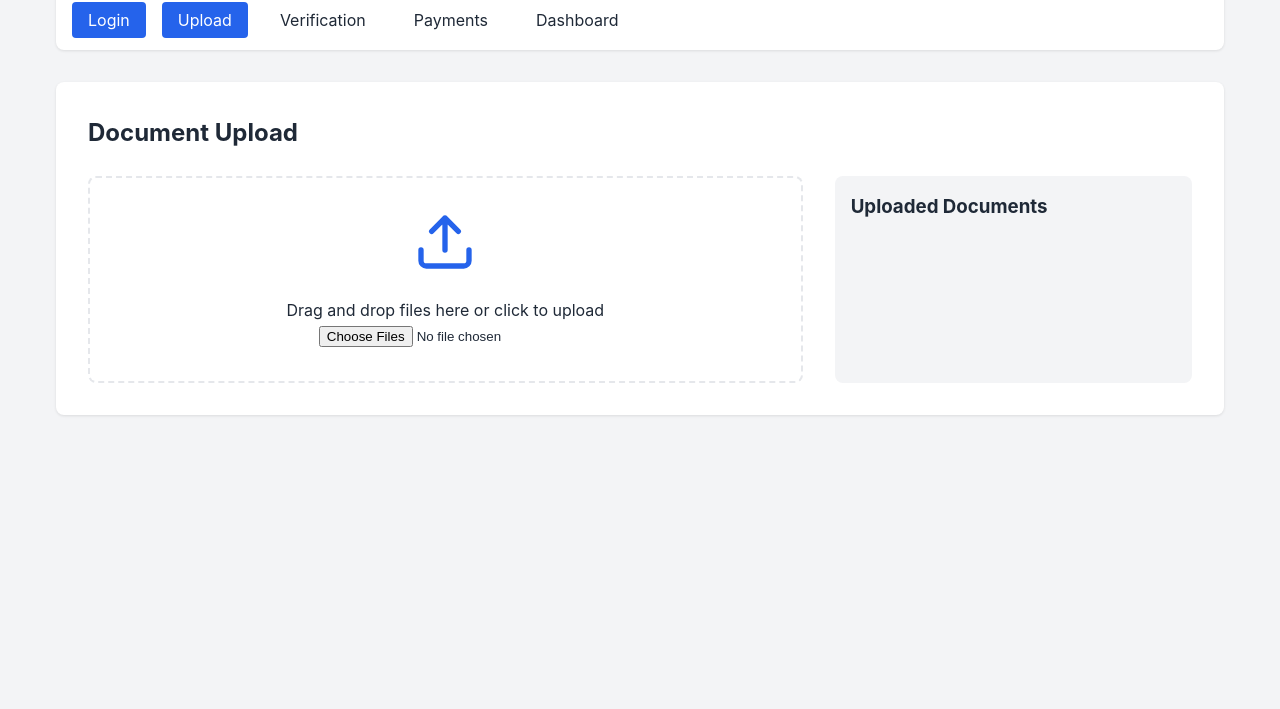
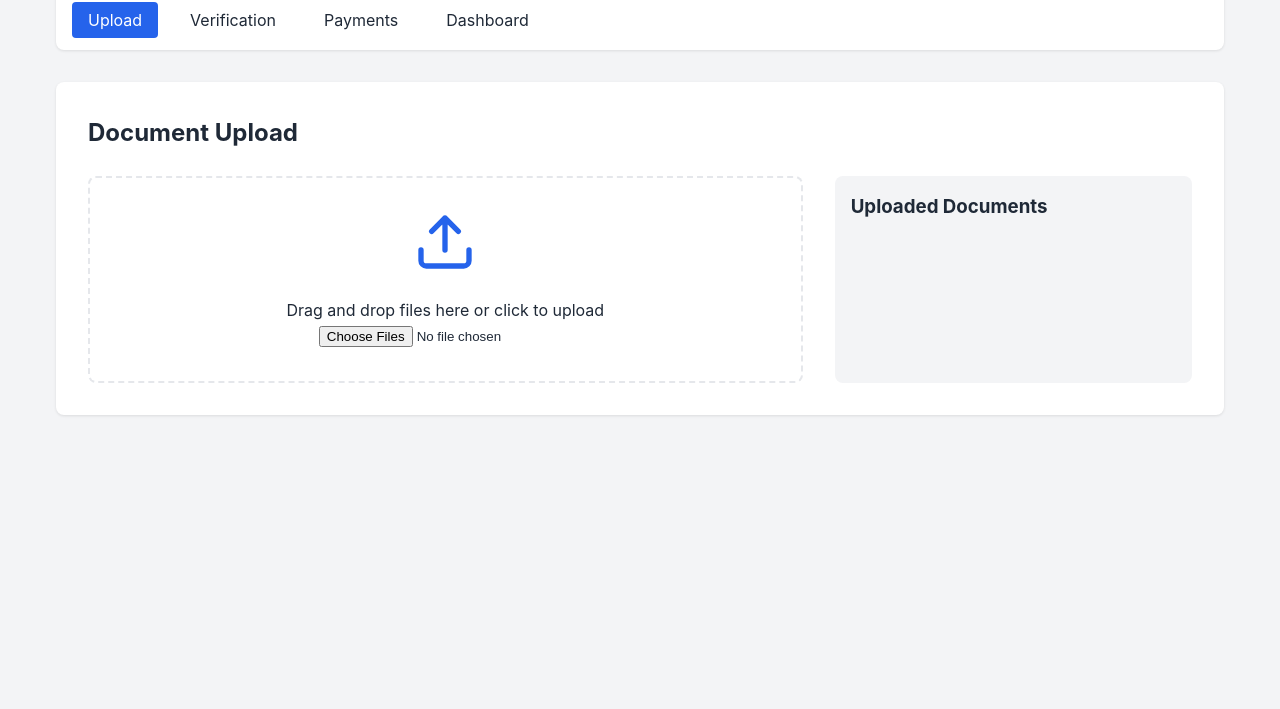
Before and after one commit to anshikaagupta/AutoPayX, a plain HTML site: page index.html in a window 1280 px wide. Shown: the part 91-800 px from the top of the page. Drawn offline with nearby package versions, Linux system fonts and the light colour scheme.

Commit message:
index.html

```diff
--- a/index.html
+++ b/index.html
@@ -12,7 +12,6 @@
             <h1>  AutoPayX : Financial Automation</h1>
             <nav>
                 <ul>
-                    <li><a href="login.css" class="active" data-section="upload">Login</a></li>
                     <li><a href="#" class="active" data-section="upload">Upload</a></li>
                     <li><a href="#" data-section="verification">Verification</a></li>
                     <li><a href="#" data-section="payments">Payments</a></li>
```
